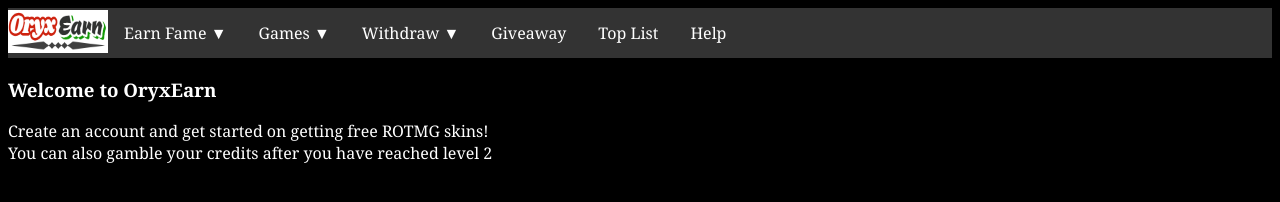
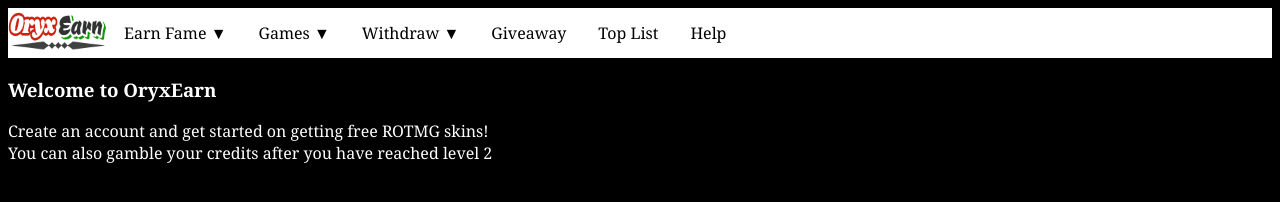
Before and after one commit to OryxEarn/website, a plain HTML site: page index.html in a window 1280 px wide. Drawn offline with Linux system fonts and the light colour scheme.

Commit message:
Update main.css

```diff
--- a/main.css
+++ b/main.css
@@ -17,7 +17,7 @@
   margin: 0;
   padding: 0;
   overflow: hidden;
-  background-color: #333;
+  background-color: white;
 }
 
 li {
@@ -26,7 +26,7 @@
 
 a, .dropbtn {
   display: inline-block;
-  color: white;
+  color: black;
   text-align: center;
   padding: 14px 16px;
   text-decoration: none;
@@ -34,6 +34,7 @@
 
 a:hover, .dropdown:hover .dropbtn {
   background-color: red;
+  text-align: center;
 }
 
 li.dropdown {
```
